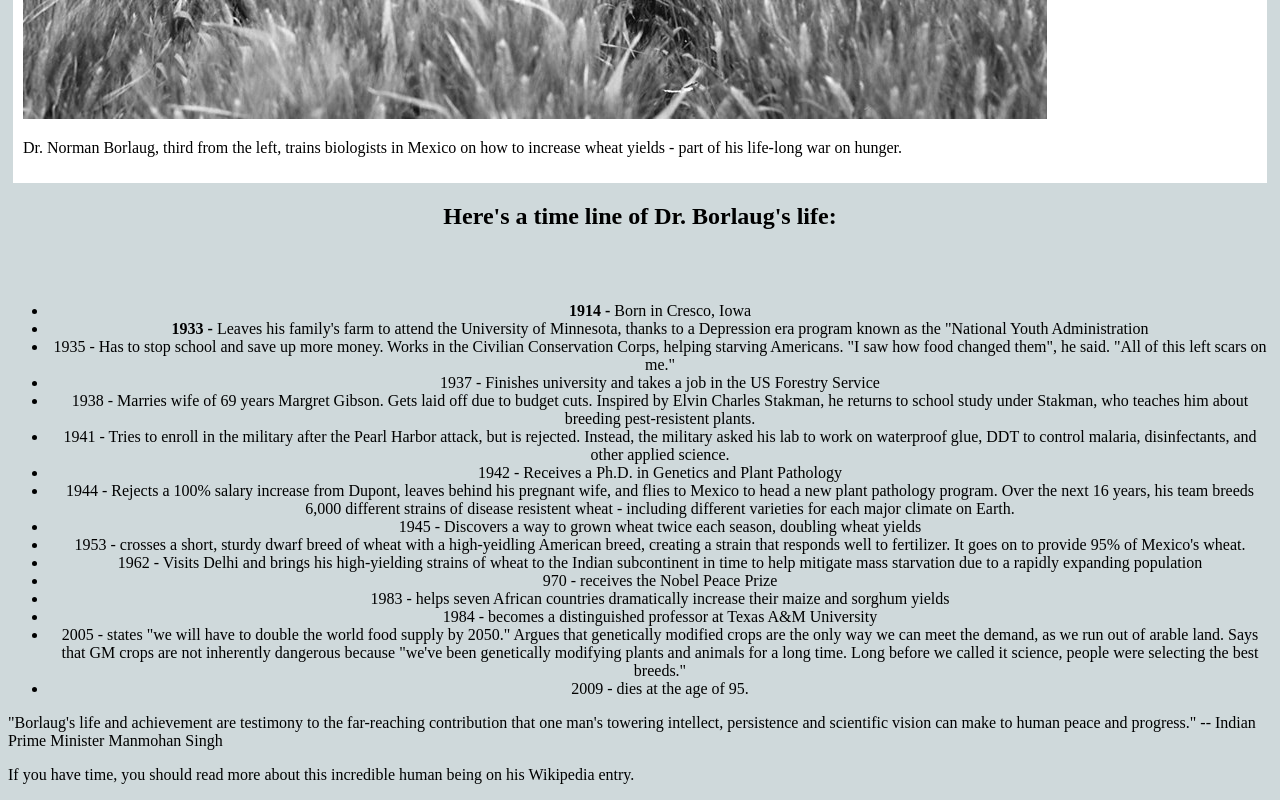
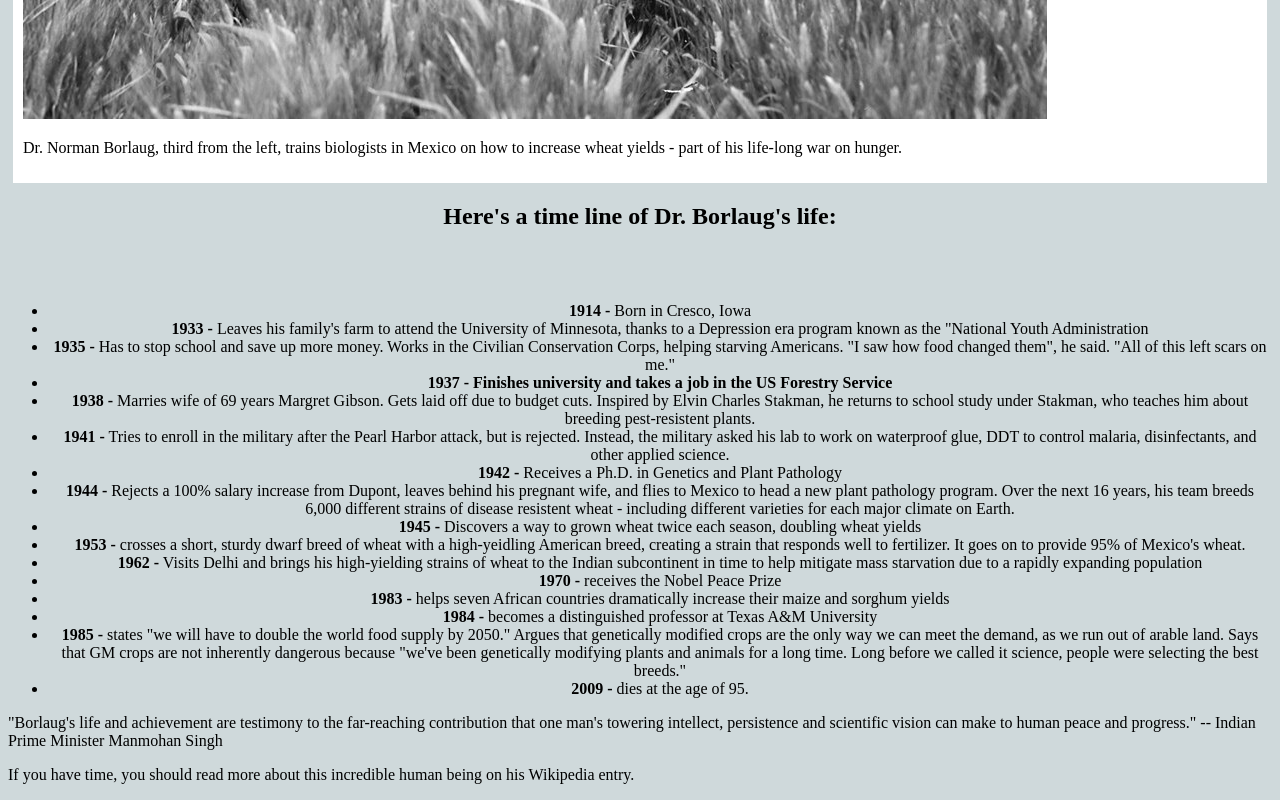
Before and after one commit to expjazz/git_project_test, a plain HTML site: page fcc-test-suite-template-master/fcc-test-suite-template-master/index.html in a window 1280 px wide. Shown: the part 628-1428 px from the top of the page. Drawn offline with Linux system fonts and the light colour scheme.

Commit message:
Add files via upload

```diff
--- a/fcc-test-suite-template-master/fcc-test-suite-template-master/index.html
+++ b/fcc-test-suite-template-master/fcc-test-suite-template-master/index.html
@@ -11,7 +11,7 @@
   <script src="https://cdn.freecodecamp.org/testable-projects-fcc/v1/bundle.js"></script>
 
   <div class="title">
-    <h1>Dr Norman Borlaug </h1>
+    <h1>Drrrrr Norman Borlaug </h1>
 
     <p>The man who saved a bilion lives</p>
 
@@ -33,30 +33,30 @@
     <li><span id="bold">1933 -</span> Leaves his family's farm to attend the University of Minnesota, thanks to a
       Depression era program known
       as the "National Youth Administration</li>
-    <li>1935 - Has to stop school and save up more money. Works in the Civilian Conservation Corps, helping starving
+    <li><span id="bold">1935 -</span> Has to stop school and save up more money. Works in the Civilian Conservation Corps, helping starving
       Americans. "I saw how food changed them", he said. "All of this left scars on me."</li>
-    <li>1937 - Finishes university and takes a job in the US Forestry Service</li>
-    <li>1938 - Marries wife of 69 years Margret Gibson. Gets laid off due to budget cuts. Inspired by Elvin Charles
+    <li><span id="bold">1937 -</Sspan> Finishes university and takes a job in the US Forestry Service</li>
+    <li><span id="bold">1938 -</span> Marries wife of 69 years Margret Gibson. Gets laid off due to budget cuts. Inspired by Elvin Charles
       Stakman, he returns to school study under Stakman, who teaches him about breeding pest-resistent plants.</li>
-    <li>1941 - Tries to enroll in the military after the Pearl Harbor attack, but is rejected. Instead, the military
+    <li><span id="bold">1941 -</span> Tries to enroll in the military after the Pearl Harbor attack, but is rejected. Instead, the military
       asked his lab to work on waterproof glue, DDT to control malaria, disinfectants, and other applied science.</li>
-    <li>1942 - Receives a Ph.D. in Genetics and Plant Pathology</li>
-    <li>1944 - Rejects a 100% salary increase from Dupont, leaves behind his pregnant wife, and flies to Mexico to head
+    <li><span id="bold">1942 -</span> Receives a Ph.D. in Genetics and Plant Pathology</li>
+    <li><span id="bold">1944 -</span> Rejects a 100% salary increase from Dupont, leaves behind his pregnant wife, and flies to Mexico to head
       a new plant pathology program. Over the next 16 years, his team breeds 6,000 different strains of disease
       resistent wheat - including different varieties for each major climate on Earth.</li>
-    <li>1945 - Discovers a way to grown wheat twice each season, doubling wheat yields</li>
-    <li>1953 - crosses a short, sturdy dwarf breed of wheat with a high-yeidling American breed, creating a strain that
+    <li><span id="bold">1945 -</span> Discovers a way to grown wheat twice each season, doubling wheat yields</li>
+    <li><span id="bold">1953 -</span> crosses a short, sturdy dwarf breed of wheat with a high-yeidling American breed, creating a strain that
       responds well to fertilizer. It goes on to provide 95% of Mexico's wheat.</li>
-    <li>1962 - Visits Delhi and brings his high-yielding strains of wheat to the Indian subcontinent in time to help
+    <li><span id="bold">1962 -</span> Visits Delhi and brings his high-yielding strains of wheat to the Indian subcontinent in time to help
       mitigate mass starvation due to a rapidly expanding population</li>
-    <li>970 - receives the Nobel Peace Prize</li>
-    <li>1983 - helps seven African countries dramatically increase their maize and sorghum yields</li>
-    <li>1984 - becomes a distinguished professor at Texas A&M University</li>
-    <li>2005 - states "we will have to double the world food supply by 2050." Argues that genetically modified crops are
+    <li><span id="bold">1970 -</span> receives the Nobel Peace Prize</li>
+    <li><span id="bold">1983 -</span> helps seven African countries dramatically increase their maize and sorghum yields</li>
+    <li><span id="bold">1984 -</span> becomes a distinguished professor at Texas A&M University</li>
+    <li><span id="bold">1985 -</span> states "we will have to double the world food supply by 2050." Argues that genetically modified crops are
       the only way we can meet the demand, as we run out of arable land. Says that GM crops are not inherently dangerous
       because "we've been genetically modifying plants and animals for a long time. Long before we called it science,
       people were selecting the best breeds."</li>
-    <li>2009 - dies at the age of 95.</li>
+    <li><span id="bold">2009 -</span> dies at the age of 95.</li>
   </ul>
 
   <p>"Borlaug's life and achievement are testimony to the far-reaching contribution that one man's towering intellect,
```
